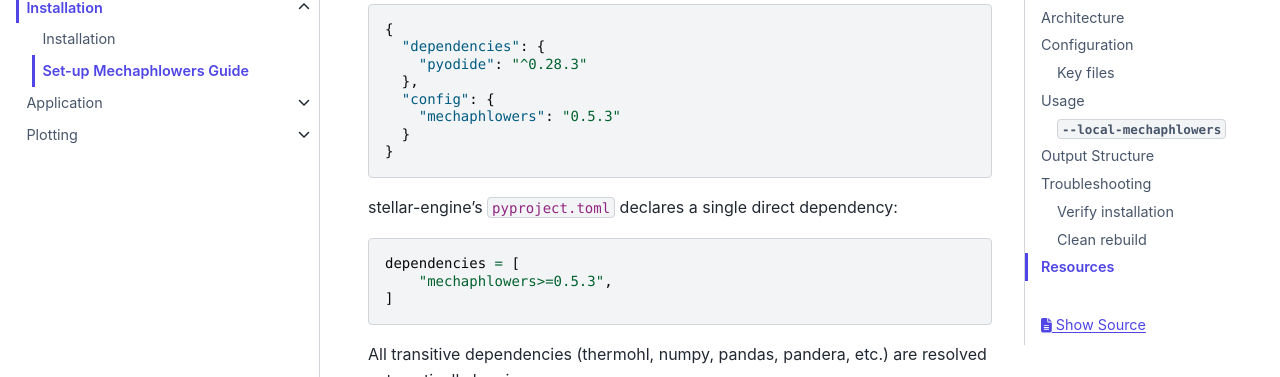
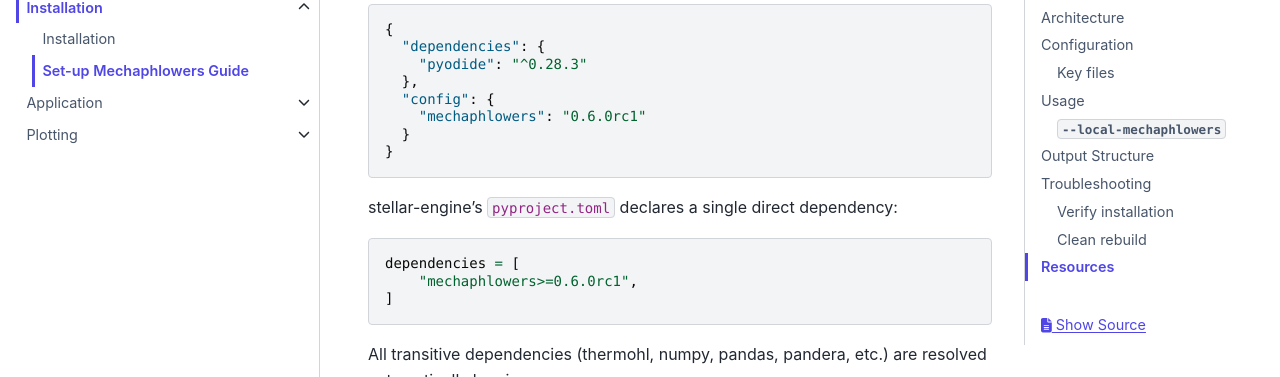
Before and after one commit to phlowers/phlowers-stellar-app, a Sphinx documentation site: the page built from docs-sphinx/source/user_docs/developer_guide/installation/setup-mechaphlowers-guide.md, in a window 1280 px wide and 900 px high, scrolled down 980 px. Shown: the part 152-529 px from the top of the window. Built offline with Sphinx 7.4.7 and the PyData theme 0.15.4, drawn with Linux system fonts in a browser that asks for light colours.

Commit message:
docs + uv lock
Signed-off-by: WANG Jérémy <jeremy.wang@rte-france.com>

````diff
--- a/docs-sphinx/source/user_docs/developer_guide/installation/setup-mechaphlowers-guide.md
+++ b/docs-sphinx/source/user_docs/developer_guide/installation/setup-mechaphlowers-guide.md
@@ -45,7 +45,7 @@ The Pyodide version is read from `package.json`:
     "pyodide": "^0.28.3"
   },
   "config": {
-    "mechaphlowers": "0.5.3"
+    "mechaphlowers": "0.6.0rc1"
   }
 }
 ```
@@ -54,7 +54,7 @@ stellar-engine's `pyproject.toml` declares a single direct dependency:
 
 ```toml
 dependencies = [
-    "mechaphlowers>=0.5.3",
+    "mechaphlowers>=0.6.0rc1",
 ]
 ```
 
````
Also changed, not shown: 1 other file.
